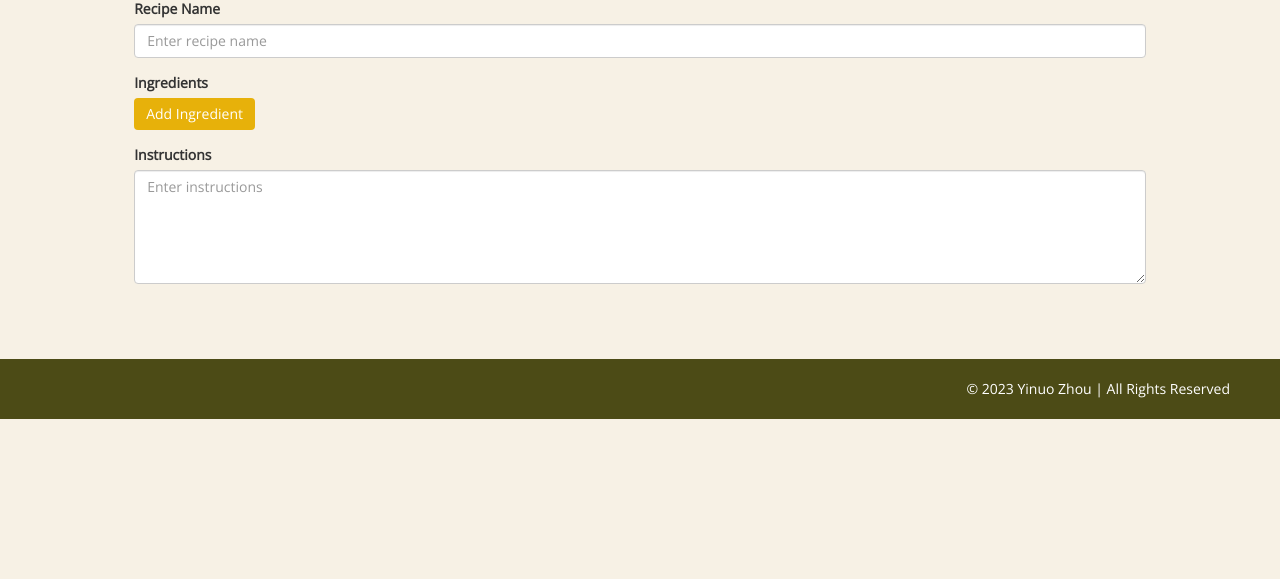
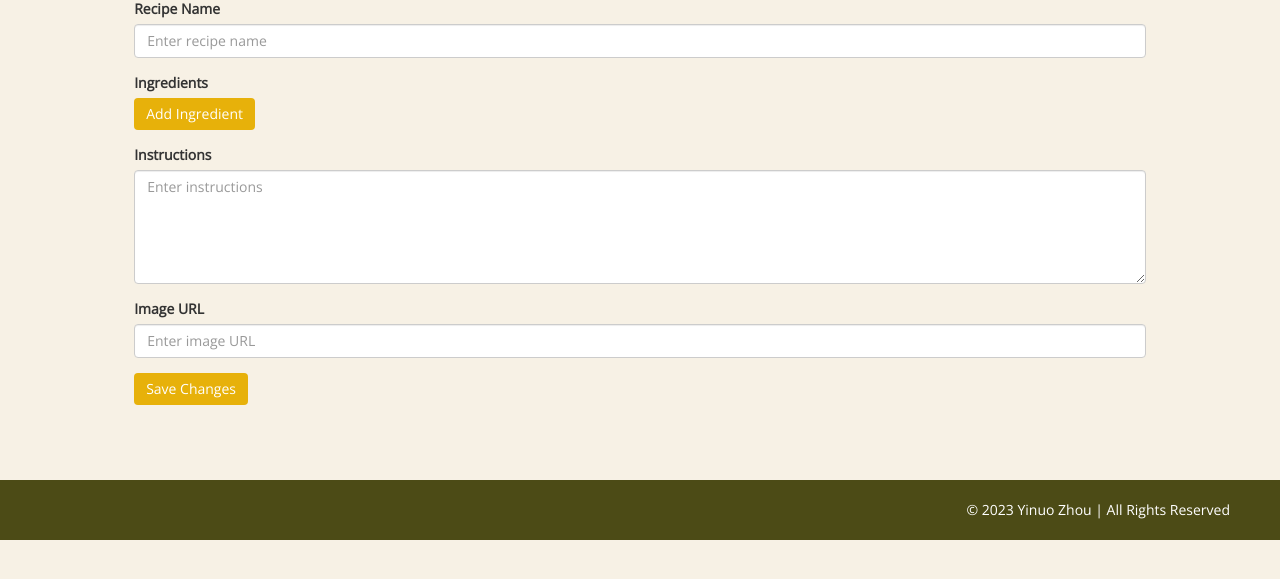
Before and after one commit to crispyinuo/Culinary-Quest, a PHP site: page /edit_recipe.php?id=1 in a window 1280 px wide. Shown: the part 180-759 px from the top of the page. Run offline with PHP 8.4, Linux system fonts and the light colour scheme; the visitor is signed in with stand-in values (Sample User, id 1); data that the repository does not hold is empty.

Commit message:
edit form working

```diff
--- a/edit_recipe.php
+++ b/edit_recipe.php
@@ -37,7 +37,7 @@ $sql = "SELECT * FROM ingredients WHERE recipe_id = ?";
 $stmt = $conn->prepare($sql);
 
 if ($stmt) {
-    $stmt->bind_param("i", $recipeId);
+    $stmt->bind_param("i", $recipe_id);
     $stmt->execute();
     $result = $stmt->get_result();
     $ingredients = $result->fetch_all(MYSQLI_ASSOC);
@@ -109,7 +109,7 @@ if ($stmt) {
                         <div class="submit-recipe-form">
                             <!-- Modify the form tag to include the recipeId -->
                             <form action="edit_recipe_handler.php" method="POST" enctype="multipart/form-data">
-                                <input type="hidden" name="recipeId" value="<?php echo $recipeId; ?>">
+                                <input type="hidden" name="recipeId" value="<?php echo $recipe_id; ?>">
 
                                 <!-- Pre-populate the form fields with the existing data -->
                                 <div class="form-group">
@@ -131,9 +131,10 @@ if ($stmt) {
                                                 <input type="text" class="form-control" name="ingredientUnit[]"
                                                     value="<?php echo htmlspecialchars($ingredient['unit_of_measure']); ?>"
                                                     placeholder="Unit of measure">
-                                                <input type="text" class="form-control" name="ingredients[]"
+                                                <input type="text" class="form-control" name="ingredientName[]"
                                                     value="<?php echo htmlspecialchars($ingredient['ingredient_name']); ?>"
                                                     placeholder="Ingredient name">
+
                                                 <button type="button"
                                                     class="btn btn-danger remove-ingredient">Remove</button>
                                             </div>
@@ -149,6 +150,17 @@ if ($stmt) {
                                         rows="5"
                                         placeholder="Enter instructions"><?php echo htmlspecialchars($recipe['direction_text']); ?></textarea>
                                 </div>
+                                <div class="form-group">
+                                    <label for="recipeImageUrl">Image URL</label>
+                                    <input type="text" class="form-control" id="recipeImageUrl" name="recipeImageUrl"
+                                        value="<?php echo htmlspecialchars($recipe['image_url']); ?>"
+                                        placeholder="Enter image URL">
+                                </div>
+
+                                <div class="form-group">
+                                    <button type="submit" class="btn btn-primary">Save Changes</button>
+                                </div>
+                            </form>
 
                         </div>
                     </div>
```
Also changed, not shown: edit_recipe_handler.php (+21 -9 lines).
